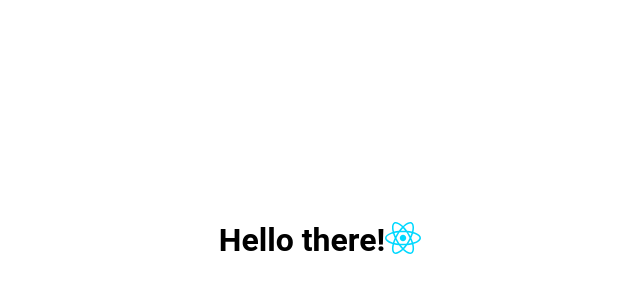
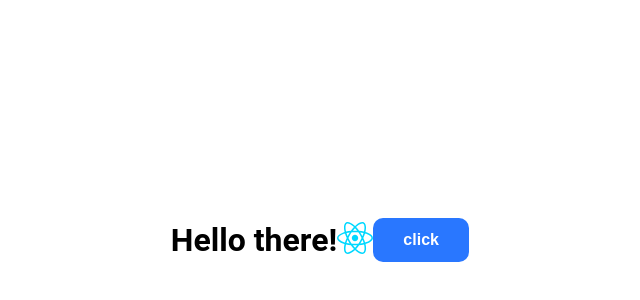
Before and after one commit to 7eppelin/auth-form, a React (Vite) app: page / in a window 1280 px wide. Shown: the part 160-460 px from the top of the page, without its empty margins (320-960 px from the left). Built offline with nearby package versions, Linux system fonts and the light colour scheme.

Commit message:
feat(components): #5 create button component

```diff
--- a/src/app.tsx
+++ b/src/app.tsx
@@ -1,7 +1,7 @@
 import styled from "styled-components";
 
 import reactLogo from "./assets/react.svg";
-import { Typo } from "./components";
+import { Button, Typo } from "./components";
 import { COLOR } from "./constants";
 
 const Wrapper = styled.div`
@@ -21,6 +21,8 @@ export const App = () => {
             <a href="https://reactjs.org" target="_blank" rel="noreferrer">
                 <img src={reactLogo} className="logo react" alt="React logo" />
             </a>
+
+            <Button>{"click"}</Button>
         </Wrapper>
     );
 };
--- /dev/null
+++ b/src/components/button.tsx
@@ -0,0 +1,76 @@
+import { ButtonHTMLAttributes, FC, ReactNode } from "react";
+import styled from "styled-components";
+
+import { COLOR } from "src/constants";
+
+const BaseButton = styled.button`
+    display: flex;
+    align-items: center;
+    justify-content: center;
+    gap: 8px;
+    width: 96px;
+    height: 44px;
+    padding: 0;
+    border: 0;
+    border-radius: 10px;
+    font-weight: 700;
+    font-size: 16px;
+    line-height: 24px;
+    transition: all 0.15s ease;
+
+    &:disabled {
+        cursor: default;
+        opacity: 0.5;
+    }
+`;
+
+const PrimaryButton = styled(BaseButton)`
+    background: ${COLOR.BLUE_400};
+    color: ${COLOR.WHITE};
+
+    :hover:not(:disabled) {
+        background-color: ${COLOR.BLUE_500};
+    }
+
+    :active:not(:disabled) {
+        background-color: ${COLOR.BLUE_400};
+    }
+`;
+
+const SecondaryButton = styled(BaseButton)`
+    background: ${COLOR.WHITE};
+    color: ${COLOR.BLACK};
+
+    :hover:not(:disabled) {
+        background-color: ${COLOR.GREY_200};
+    }
+
+    :active:not(:disabled) {
+        background-color: ${COLOR.GREY_300};
+    }
+`;
+
+enum ButtonVariant {
+    Primary = "primary",
+    Secondary = "secondary",
+}
+
+type ButtonVariantLiteral = `${ButtonVariant}`;
+
+type Props = {
+    variant?: ButtonVariantLiteral;
+    disabled?: boolean;
+    children?: ReactNode;
+    onClick?: () => void;
+} & ButtonHTMLAttributes<HTMLButtonElement>;
+
+const BUTTONS_MAP = {
+    [ButtonVariant.Primary]: PrimaryButton,
+    [ButtonVariant.Secondary]: SecondaryButton,
+};
+
+export const Button: FC<Props> = ({ variant = "primary", children, ...rest }) => {
+    const ButtonStyled = BUTTONS_MAP[variant];
+
+    return <ButtonStyled {...rest}>{children}</ButtonStyled>;
+};
--- a/src/components/index.ts
+++ b/src/components/index.ts
@@ -1 +1,2 @@
 export { Typo } from "./typography";
+export { Button } from "./button";
--- a/src/components/typography.tsx
+++ b/src/components/typography.tsx
@@ -83,7 +83,7 @@ enum TypoVariant {
 
 type TypoVariantLiteral = `${TypoVariant}`;
 
-const ComponentsMap = {
+const COMPONENTS_MAP = {
     [TypoVariant.H1]: H1,
     [TypoVariant.H2]: H2,
     [TypoVariant.H3]: H3,
@@ -103,7 +103,7 @@ type Props = {
 
 export const Typo: FC<Props> = forwardRef<HTMLHeadingElement, Props>(
     ({ variant, children, ...styleProps }, ref) => {
-        const Component = ComponentsMap[variant];
+        const Component = COMPONENTS_MAP[variant];
 
         return (
             <Component ref={ref} {...styleProps}>
--- a/vite.config.ts
+++ b/vite.config.ts
@@ -1,4 +1,5 @@
 import react from "@vitejs/plugin-react";
+import * as path from "path";
 import { defineConfig } from "vite";
 
 const REPO_NAME = "auth-form";
@@ -7,4 +8,9 @@ const REPO_NAME = "auth-form";
 export default defineConfig({
     plugins: [react()],
     base: `/${REPO_NAME}/`,
+    resolve: {
+        alias: {
+            src: path.resolve(__dirname, "src"),
+        },
+    },
 });
```
